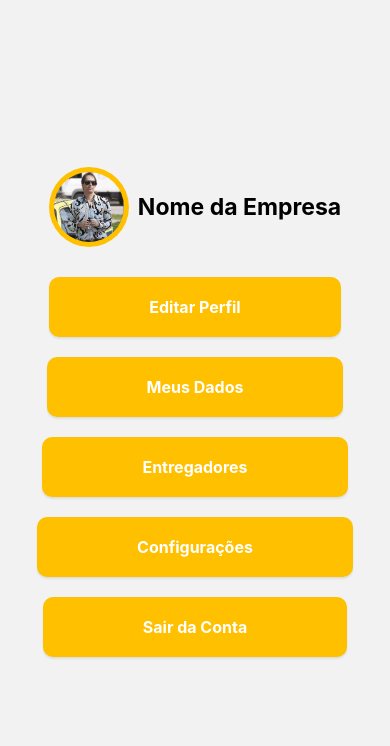
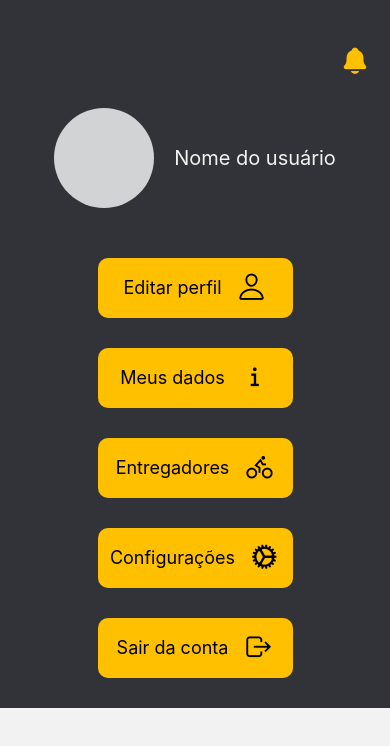
Before and after one commit to Jadando/Vroom, a React Native app: screen /ConfigEmpresa in a window 390 px wide. Shown: the top 746 px of the page. Built offline with nearby package versions, Linux system fonts and the light colour scheme; what @rnmapbox/maps would draw is missing.

Commit message:
Update index.js

```diff
--- a/src/pages/Empresa/Perfil/ConfigEmpresa/index.js
+++ b/src/pages/Empresa/Perfil/ConfigEmpresa/index.js
@@ -1,152 +1,128 @@
 import React, { useState } from 'react';
-import { View, Text, StyleSheet, Image, TouchableOpacity, Modal } from 'react-native';
+import { StyleSheet, Text, View, TouchableOpacity, Image, TextInput, ScrollView } from 'react-native';
 import { useNavigation } from '@react-navigation/native';
+import Icon from 'react-native-vector-icons/Ionicons';
+import { useTheme } from 'styled-components';
 
-export default function ConfigEmpresa() {
+
+export default function PerfilEmpresa() {
     const navigation = useNavigation();
-  const [isLogoutModalVisible, setLogoutModalVisible] = useState(false);
+    const tema = useTheme();
+    const styles = getstyles(tema);
+    return (
 
-  const handleLogout = () => {
-    setLogoutModalVisible(true);
-  };
-
-  const ConfirmLogout = () => {
-    setLogoutModalVisible(false);
-    navigation.navigate('Login')
-  };
-
-  const handleCancelLogout = () => {
-    setLogoutModalVisible(false);
-  };
-
-  return (
+        <ScrollView
+        showsVerticalScrollIndicator={false}
+        overScrollMode='never'
+        >
         <View style={styles.container}>
-      <View style={styles.contentContainer}>
-        <View style={styles.profileContainer}>
-          <Image source={require('../../../../../perfil.jpg')} style={styles.profileImage} />
-        </View>
-        <View style={styles.textContainer}>
-          <Text style={styles.entregadorName}>Nome da Empresa</Text>
-        </View>
-      </View>
-      <View style={styles.buttonContainer}>
-        <TouchableOpacity style={styles.button}>
-          <Text style={styles.buttonText}>Editar Perfil</Text>
-        </TouchableOpacity>
-        <TouchableOpacity style={styles.button}>
-          <Text style={styles.buttonText}>Meus Dados</Text>
-        </TouchableOpacity>
-        <TouchableOpacity style={styles.button}>
-          <Text style={styles.buttonText}>Entregadores</Text>
-        </TouchableOpacity>
-        <TouchableOpacity style={styles.button}>
-          <Text style={styles.buttonText}>Configurações</Text>
-        </TouchableOpacity>
-        <TouchableOpacity style={styles.button} onPress={handleLogout}>
-          <Text style={styles.buttonText}>Sair da Conta</Text>
+            <View style={styles.header}>
+                <TouchableOpacity>
+                    <Icon name='notifications' size={30} color='#ffc000' />
                 </TouchableOpacity>
             </View>
 
-      <Modal
-        animationType="slide"
-        transparent={true}
-        visible={isLogoutModalVisible}
-        onRequestClose={handleCancelLogout}
-      >
-        <View style={styles.modalContainer}>
-          <View style={styles.modalContent}>
-            <Text style={styles.modalText}>
-              Tem certeza que deseja sair de sua conta?
-            </Text>
-            <View style={styles.buttonContainer}>
-              <TouchableOpacity style={styles.modalButton} onPress={ConfirmLogout}>
-                <Text style={styles.buttonText}>Sim</Text>
+            <View style={styles.user}>
+                <View style={styles.userImg}>
+                    <Image
+                        // style={{width: }}
+                        source={require('../../../img/perfil.jpg')} />
+                </View>
+                <Text style={styles.userInfo}>Nome do usuário</Text>
+            </View>
+
+            <View style={styles.btnArea}>
+                <TouchableOpacity style={styles.button}>
+                    <Text style={styles.btnText}>Editar perfil</Text>
+                    <Icon name='person-outline' size={30} color='#000' />
                 </TouchableOpacity>
-              <TouchableOpacity style={styles.modalButton} onPress={handleCancelLogout}>
-                <Text style={styles.buttonText}>Não</Text>
+                <TouchableOpacity style={styles.button}>
+                    <Text style={styles.btnText}>Meus dados</Text>
+                    <Icon name='information' size={30} color='#000' />
+                </TouchableOpacity>
+                <TouchableOpacity style={styles.button}>
+                    <Text style={styles.btnText}>Entregadores</Text>
+                    <Icon name='bicycle-outline' size={30} color='#000' />
+                </TouchableOpacity>
+                <TouchableOpacity
+                    onPress={() => navigation.navigate('Config')}
+                    style={styles.button}>
+                    <Text style={styles.btnText}>Configurações</Text>
+                    <Icon name='cog' size={30} color='#000' />
+                </TouchableOpacity>
+                <TouchableOpacity
+                    style={styles.button}
+                    onPress={() => navigation.navigate('Login')}>
+                    <Text style={styles.btnText}>Sair da conta</Text>
+                    <Icon name='log-out-outline' size={30} color='#000' />
                 </TouchableOpacity>
             </View>
+
         </View>
-        </View>
-      </Modal>
-    </View>
+        </ScrollView>
     );
-};
+}
 
-const styles = StyleSheet.create({
+const getstyles = (tema) => StyleSheet.create({
     container: {
-    flex: 1,
-    justifyContent: 'center',
+        felx: 1,
+        alignContent: 'center',
         alignItems: 'center',
+        paddingTop: 25,
+        backgroundColor: tema.Tema.background
     },
-  contentContainer: {
+    header: {
         flexDirection: 'row',
+        width: '100%',
+        marginTop: '5%',
+        justifyContent: 'flex-end',
         alignItems: 'center',
+        alignContent: 'center',
+        marginBottom: 30,
+        paddingRight: 20,
     },
-  profileContainer: {
-    width: 80,
-    height: 80,
-    borderRadius: 40,
-    backgroundColor: '#FFC000',
-    justifyContent: 'center',
+    user: {
+        flexDirection: 'row',
+        alignContent: 'center',
+        alignItems: 'center'
+    },
+    userImg: {
+        backgroundColor: '#d1d3d4ff',
+        marginRight: 20,
+        width: 100,
+        height: 100,
+        borderRadius: 50,
+        alignContent: 'center',
         alignItems: 'center',
+        paddingTop: 10,
+        overflow: 'hidden',
     },
-  profileImage: {
-    width: 70,
-    height: 70,
-    borderRadius: 35,
+    userInfo: {
+        fontSize: 20,
+        color: tema.Tema.color
     },
-  textContainer: {
-    marginLeft: 9,
-  },
-  entregadorName: {
-    fontSize: 23,
-    fontWeight: 'bold',
-    color: 'black',
-  },
-  buttonContainer: {
-    marginTop: 30,
-    flexDirection: 'column',
+    btnArea: {
+        marginTop: 50,
+        width: '100%',
+        alignContent: 'center',
         alignItems: 'center',
+        height: '100%'
     },
     button: {
-    backgroundColor: '#FFC000',
-    paddingVertical: 20,
-    paddingHorizontal: 100,
+        flexDirection: 'row',
+        marginBottom: 30,
+        backgroundColor: '#ffc000',
         borderRadius: 10,
-    marginBottom: 20,
-    elevation: 5,
-    shadowColor: 'rgba(0, 0, 0, 0.1)',
-    shadowOffset: { width: 0, height: 2 },
-    shadowOpacity: 0.8,
-    shadowRadius: 2,
+        padding: 10,
+        alignContent: 'center',
+        alignItems: 'center',
+        width: '50%',
+        height: 60,
+        justifyContent: 'center',
+        elevation: 2,
     },
-  buttonText: {
-    fontSize: 16,
-    fontWeight: 'bold',
-    color: 'white',
+    btnText: {
+        fontSize: 18,
+        marginRight: 15,
     },
-  modalContainer: {
-    flex: 1,
-    justifyContent: 'center',
-    alignItems: 'center',
-    backgroundColor: 'rgba(0, 0, 0, 0.5)',
-  },
-  modalContent: {
-    backgroundColor: 'white',
-    padding: 20,
-    borderRadius: 10,
-    alignItems: 'center',
-  },
-  modalText: {
-    fontSize: 18,
-    marginBottom: 20,
-  },
-  modalButton: {
-    backgroundColor: '#FFC000',
-    paddingVertical: 10,
-    paddingHorizontal: 20,
-    borderRadius: 5,
-    marginHorizontal: 10,
-  },
-});
+})
```
Lines whose indentation alone changed are shown as unchanged.
